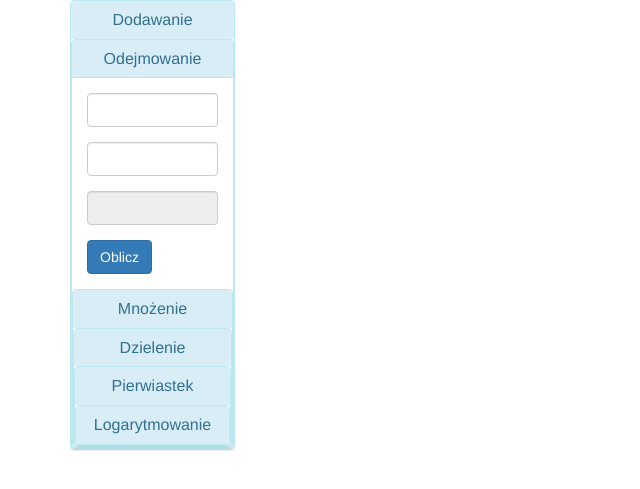
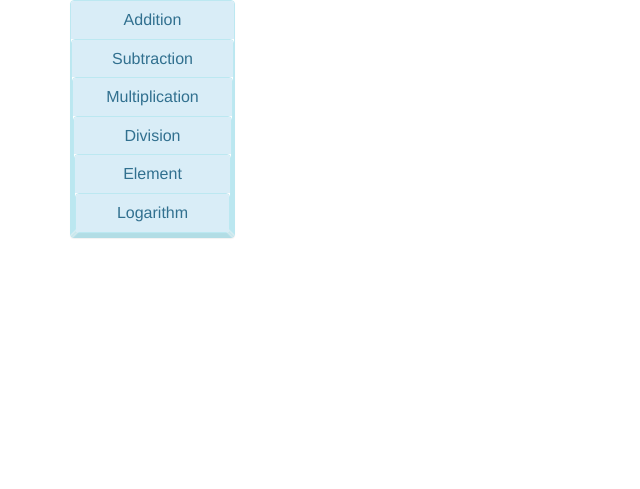
Before and after one commit to prywatn/rek, a PHP site: page / in a window 1280 px wide. Shown: the top 489 px of the page, without its empty margins (0-640 px from the left). Run offline with PHP 8.4, Linux system fonts and the light colour scheme; some libraries are stand-ins or nearby versions.

Commit message:
calculator

```diff
--- a/index.php
+++ b/index.php
@@ -22,154 +22,156 @@ and open the template in the editor.
                 <div class="panel panel-info">
                     <div class="panel-heading">
                         <h4 class="panel-title">
-                            <a data-toggle="collapse" data-parent="#accordion" href="#dodawanie">
-                                <div class="text-center"> Dodawanie </div>
+                            <a data-toggle="collapse" data-parent="#accordion" href="#addition">
+                                <div class="text-center">Addition</div>
                             </a>
                         </h4>
                     </div>
-                    <div id="dodawanie" class="panel-collapse collapse">
+                    <div id="addition" class="panel-collapse collapse">
                         <div class="panel-body">
-                            <form role="form" >
+                            <form role="form" method="get" action="controller/calculator.php" >
                                 <div class="form-group">
-                                    <input type="text" class="form-control" id="liczba1">
+                                    <input type="text" class="form-control" name="number1" id="number1">
                                 </div>
                                 <div class="form-group">
-                                    <input type="text" class="form-control" id="liczba2">
+                                    <input type="text" class="form-control" name="mumber2" id="number2">
                                 </div>
                                 <fieldset disabled>
                                     <div class="form-group">
-                                        <input type="text" class="form-control" id="liczba">
+                                        <input type="text" class="form-control" id="number">
                                     </div>
                                 </fieldset>
-                                <button id="obdodawanie" type="submit" class="btn btn-primary">Oblicz</button>
+                                <button id="obdodawanie" type="submit" class="btn btn-primary">Calculate</button>
                             </form>
                         </div>
                     </div>
                     <div class="panel panel-info">
                         <div class="panel-heading">
                             <h4 class="panel-title">
-                                <a data-toggle="collapse" data-parent="#accordion" href="#odejmowanie">
-                            <div class="text-center">Odejmowanie</div>
+                                <a data-toggle="collapse" data-parent="#accordion" href="#subtraction">
+                            <div class="text-center">Subtraction</div>
                             </a>
                         </div>
-                        <div id="odejmowanie" class="panel-collapse in collapse">
+                        <div id="subtraction" class="panel-collapse collapse">
                             <div class="panel-body">
                                 <form role="form">
                                     <div class="form-group">
-                                        <input type="text" class="form-control" id="liczba1">
+                                        <input type="text" class="form-control" name="number1" id="number1">
                                     </div>
                                 <div class="form-group">
-                                    <input type="text" class="form-control" id="liczba2">
+                                    <input type="text" class="form-control" name="number2" id="number2">
                                 </div>
                                 <fieldset disabled>
                                     <div class="form-group">
-                                        <input type="text" class="form-control" id="liczba">
+                                        <input type="text" class="form-control" id="number">
                                     </div>
                                 </fieldset>
-                                    <button type="submit" id="odejmowanie" class="btn btn-primary">Oblicz</button>
+                                    <button type="submit" id="subtraction" class="btn btn-primary">Calculate</button>
                                 </form>
                             </div>
                         </div>
                     <div class="panel panel-info">
                         <div class="panel-heading">
                             <h4 class="panel-title">
-                                <a data-toggle="collapse" data-parent="#accordion" href="#mnozenie">
-                                <div class="text-center"> Mnożenie</div>
+                                <a data-toggle="collapse" data-parent="#accordion" href="#multiplication">
+                                <div class="text-center">Multiplication</div>
                             </a>
                         </div>
-                        <div id="mnozenie" class="panel-collapse collapse">
+                        <div id="multiplication" class="panel-collapse collapse">
                             <div class="panel-body">
                                 <form role="form">
                                     <div class="form-group">
-                                        <input type="text" class="form-control" id="liczba">
+                                        <input type="text" class="form-control" name="number1" id="number1">
                                     </div>
                                     <div class="form-group">
-                                        <input type="text" class="form-control" id="liczba">
+                                        <input type="text" class="form-control" name="number2" id="number2">
                                     </div>
                                     <fieldset disabled>
                                         <div class="form-group">
-                                            <input type="text" class="form-control" id="liczba">
+                                            <input type="text" class="form-control" id="number">
                                         </div>
                                     </fieldset>
-                                    <button type="submit" class="btn btn-primary">Oblicz</button>
+                                    <button type="submit" class="btn btn-primary">Calculate</button>
                                 </form>
                             </div>
                         </div>
                 <div class="panel panel-info">
                     <div class="panel-heading">
                         <h4 class="panel-title">
-                            <a data-toggle="collapse" data-parent="#accordion" href="#dzielenie">
-                                <div class="text-center">Dzielenie</div>
+                            <a data-toggle="collapse" data-parent="#accordion" href="#division">
+                                <div class="text-center">Division</div>
                             </a>
                         </h4>
                     </div>
-                    <div id="dzielenie" class="panel-collapse collapse">
+                    <div id="division" class="panel-collapse collapse">
                         <div class="panel-body">
                             <form role="form">
                                 <div class="form-group">
-                                        <input type="text" class="form-control" id="liczba">
+                                    <input type="text" class="form-control" name="number1" id="number1">
                                 </div>
                                 <div class="form-group">
-                                        <input type="text" class="form-control" id="liczba">
+                                    <input type="text" class="form-control" name="number2" id="number2">
                                 </div>
                                 <fieldset disabled>
                                     <div class="form-group">
-                                            <input type="text" class="form-control" id="liczba">
+                                        <input type="text" class="form-control" id="number">
                                     </div>
                                 </fieldset>
-                                    <button type="submit" class="btn btn-primary">Oblicz</button>
+                                <button type="submit" class="btn btn-primary">Calculate</button>
                             </form>
                         </div>
                     </div>
                         <div class="panel panel-info">
                             <div class="panel-heading">
                                 <h4 class="panel-title">
-                                    <a data-toggle="collapse" data-parent="#accordion" href="#pierwiastek">
-                                        <div class="text-center">Pierwiastek</div>
+                                    <a data-toggle="collapse" data-parent="#accordion" href="#element">
+                                        <div class="text-center">Element</div>
                                     </a>
                                 </h4>
                             </div>
-                        <div id="pierwiastek" class="panel-collapse collapse">
+                            <div id="element" class="panel-collapse collapse">
                                 <div class="panel-body">
                                     <form role="form">
                                         <div class="form-group">
-                                        <input type="text" class="form-control" id="liczba">
+                                            <input type="text" class="form-control" name="number1" id="number1">
                                         </div>
                                         <div class="form-group">
-                                        <input type="text" class="form-control" id="liczba">
+                                            <input type="text" class="form-control" name="number2" id="number2">
                                         </div>
                                         <fieldset disabled>
                                             <div class="form-group">
-                                            <input type="text" class="form-control" id="liczba">
+                                                <input type="text" class="form-control" id="number">
                                             </div>
                                         </fieldset>
-                                    <button type="submit" class="btn btn-primary">Oblicz</button>
+                                        <button type="submit" class="btn btn-primary">Calculate</button>
                                     </form>
                                 </div>
                             </div>
                         <div class="panel panel-info">
                             <div class="panel-heading">
                                 <h4 class="panel-title">
-                                    <a data-toggle="collapse" data-parent="#accordion" href="#logarytm">
-                                        <div class="text-center">Logarytmowanie</div>
+                                    <a data-toggle="collapse" data-parent="#accordion" href="#logarithm">
+                                        <div class="text-center">Logarithm</div>
                                     </a>
                                 </h4>
                             </div>
-                            <div id="logarytm" class="panel-collapse collapse">
+                        <div id="logarithm" class="panel-collapse collapse">
+                            <div class="panel-body">
                                 <form role="form">
                                     <div class="form-group">
-                                        <input type="text" class="form-control" id="liczba">
+                                        <input type="text" class="form-control" name="number1" id="number1">
                                     </div>
                                     <div class="form-group">
-                                        <input type="text" class="form-control" id="liczba">
+                                        <input type="text" class="form-control" name="number2" id="number2">
                                     </div>
                                     <fieldset disabled>
                                         <div class="form-group">
-                                            <input type="text" class="form-control" id="liczba" >
+                                            <input type="text" class="form-control" id="number" >
                                         </div>
                                     </fieldset>
-                                    <button type="submit" class="btn btn-primary">Oblicz</button>
+                                    <button type="submit" class="btn btn-primary">Calculate</button>
                                 </form>
+                            </div>
                         </div>
                     </div>
 
```
Lines whose indentation alone changed are shown as unchanged.
